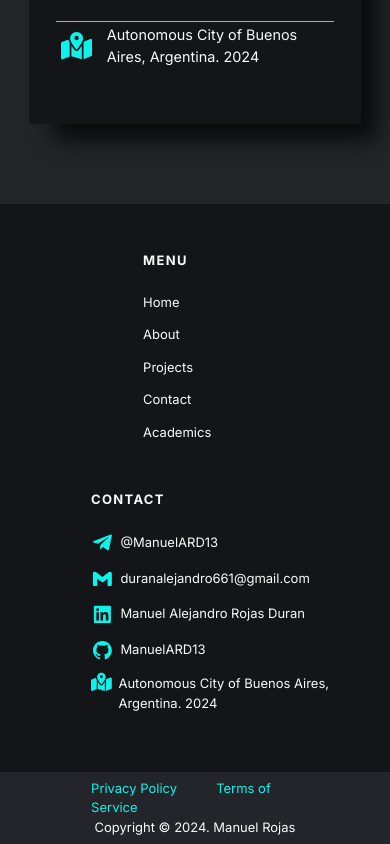
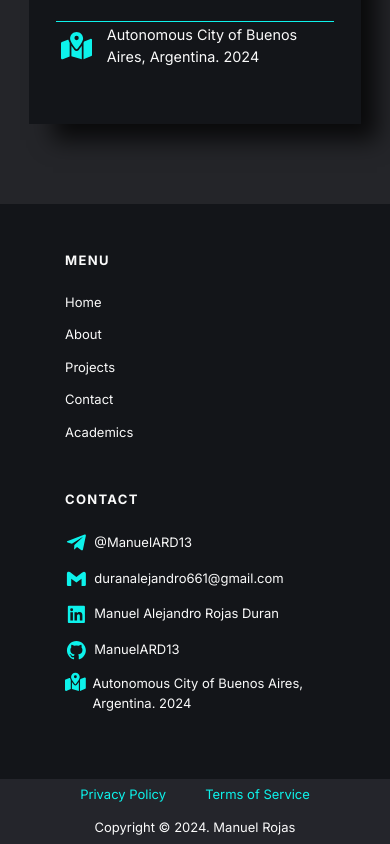
Before and after one commit to ManuelARD13/Mr-Portfolio-Website, a React (Vite) app: page / in a window 390 px wide. Shown: the part 3803-4647 px from the top of the page. Built offline with nearby package versions, Linux system fonts and the light colour scheme.

Commit message:
[Quick Fix] solving error while modifing footer global styles insted of only those inside the desktop media query

```diff
--- a/src/sass/components/_Footer.scss
+++ b/src/sass/components/_Footer.scss
@@ -17,7 +17,7 @@
     max-width: 1440px;
     padding-block: 2em 10em;
     margin: 0 auto;
-    padding-inline: 7em 3em;
+    padding-inline: 5em;
   }
   &__text-container {
     display: none;
@@ -35,7 +35,6 @@
     grid-row: 1 / span 1;
     grid-column: 3 / span 1;
     width: 100%;
-    padding-left: 20%;
     * + * {
       margin-top: 1em;
     }
@@ -91,11 +90,12 @@
     font-size: 0.8135rem;
     &-container {
       margin: 0 auto;
-      padding-inline: 7em;
+      padding-inline: 2em;
       max-width: 1440px;
       display: flex;
       flex-direction: column-reverse;
       justify-content: space-between;
+      gap: 1em;
       align-items: center;
       width: 100%;
       padding-block: 0.5em;
@@ -117,12 +117,14 @@
       grid-template-rows: calc(28 * 0.75) em calc(28 * 0.25) em;
       grid-template-columns: 55% 21% 10% 13%;
       align-items: initial;
+      padding-inline: 7em 3em;
     }
     &__text-container {
       display: initial;
     }
     &__menu-container {
       width: 75%;
+      padding-left: 20%;
     }
     &__social-media {
       display: initial;
@@ -135,6 +137,8 @@
       color: $hight-contrast-color;
       &-container {
         flex-direction: row;
+        gap: 0;
+        padding-inline: 7em;
       }
     }
   }
```
